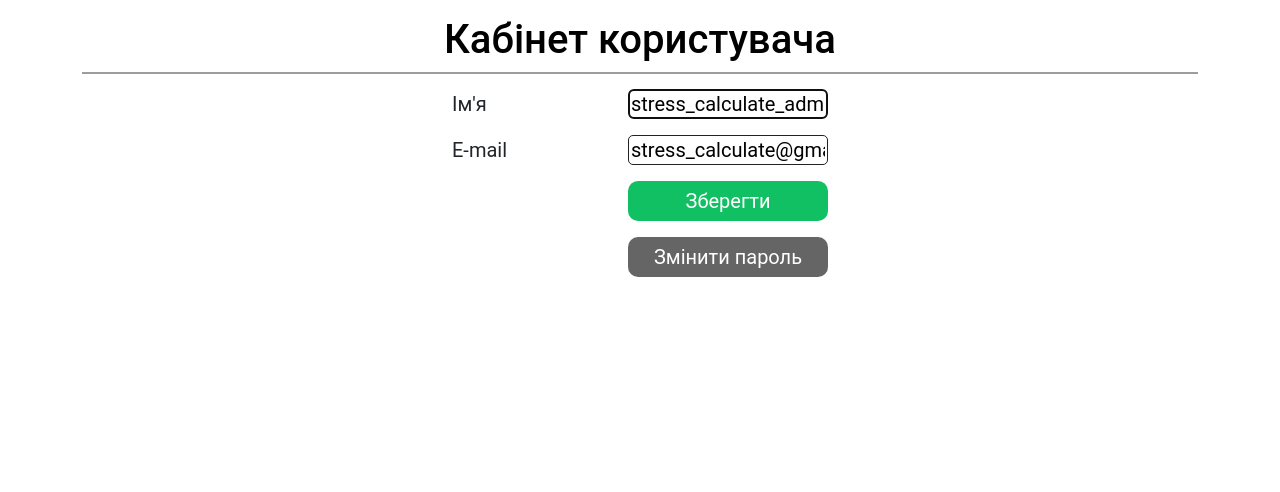
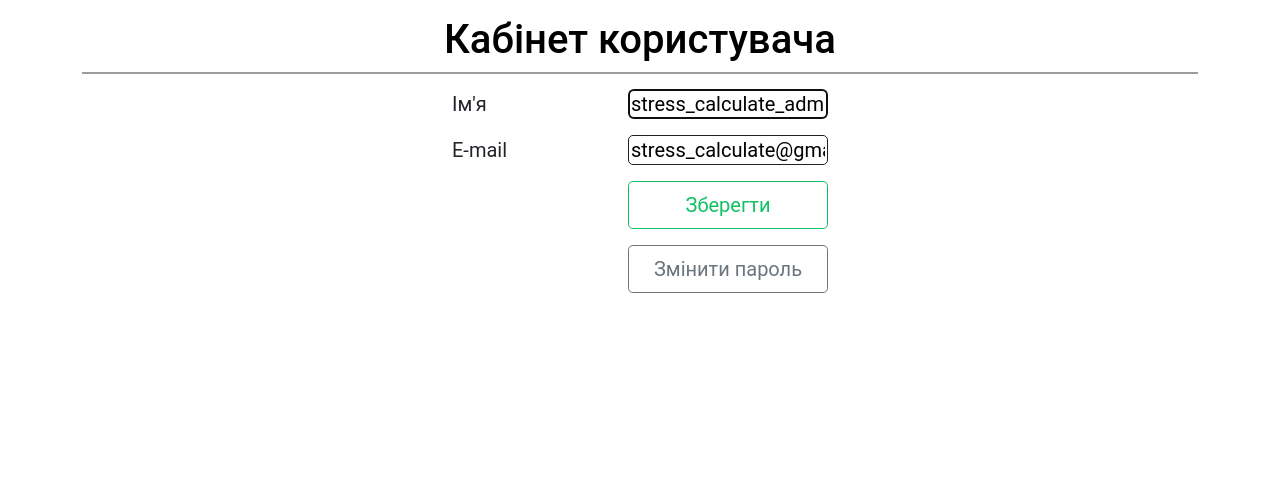
Before and after one commit to AtamanAA/test_calculate, a Django app: page /authentication/update_user/ in a window 1280 px wide. Shown: the part 72-564 px from the top of the page. Run offline with Django 4.2, Linux system fonts and the light colour scheme; a user stored in the database is signed in; data comes from the database, SQL or seed files in the repository; both versions use the stored data as it was after the commit; some libraries are stand-ins or nearby versions; some web fonts are replaced.

Commit message:
Update style button at home page and in auth-app

```diff
--- a/authentication/templates/authentication/update_user.html
+++ b/authentication/templates/authentication/update_user.html
@@ -22,14 +22,19 @@
                             <label for="id_email">{{ form.email.label }}</label>
                             {{ form.email }}
                         </p>
-                        <p>
-                            <span></span>
-                            <input class="btn-register" type="submit" value="Зберегти">
-                        </p>
-                        <div class="btn-password">
-                            <a href="{% url 'change_password' %}">Змінити пароль</a>
+
+                        <div class="btn-block">
+                            <button type="submit" class="btn btn-outline-secondary btn-lg btn-custom btn-auth" name="update">Зберегти</button>
                         </div>
                     </form>
+
+                    <form action="{% url 'change_password' %}" method="GET">
+                        {% csrf_token %}
+                        <div class="btn-block">
+                            <button type="submit" class="btn btn-outline-secondary btn-lg btn-custom-change-password" name="more">Змінити пароль</button>
+                        </div>
+                    </form>
+
                 </div>
             </div>
 
--- a/calculate/static/js/script.js
+++ b/calculate/static/js/script.js
@@ -11,6 +11,12 @@ if (document.title == "Різьба") {
 else if (document.title == "Труба") {
   $("#pipe").addClass('active')
 }
+else if (document.title == "Результати разрахунку труби") {
+  $("#pipe").addClass('active')
+}
+else if (document.title == "Зміна розрахунку труби") {
+  $("#pipe").addClass('active')
+}
 else if (document.title == "Матеріали") {
   $("#materials").addClass('active')
 }
--- a/calculate/static/sass/blocks/_button.sass
+++ b/calculate/static/sass/blocks/_button.sass
@@ -24,6 +24,33 @@
     display: flex
     flex-direction: column
 
+.btn-auth
+    margin: 0 0 0 auto
+    width: 200px
+    display: block
+
+.btn-custom-change-password
+    margin: 16px 0 0 auto
+    width: 200px
+
+.btn-home-menu
+    color: $btn-color
+    border-color: $btn-color
+.btn-home-menu:hover
+    color: #fff
+    background-color: $btn-color
+    border-color: $btn-color
+
+
+
+
+
+
+
+
+
+
+// OLD-Style Button
 
 .btn-calculate
     width: 300px
--- a/calculate/static/sass/blocks/_home.sass
+++ b/calculate/static/sass/blocks/_home.sass
@@ -38,7 +38,7 @@
                         margin: auto
                     .btn
                         display: block
-                        background-color: $btn-color
-                        border: none
+                        // background-color: $btn-color
+                        // border: none
                         font-size: 1.25rem
                         margin-top: 16px
--- a/calculate/templates/calculate/pipe_detail.html
+++ b/calculate/templates/calculate/pipe_detail.html
@@ -1,7 +1,7 @@
 {% extends "base.html" %}
 {% load static %}
 
-{% block title %}Труба результат{% endblock %}
+{% block title %}Зміна розрахунку труби{% endblock %}
 
 {% block content %}
 
--- a/calculate/templates/calculate/pipe_results.html
+++ b/calculate/templates/calculate/pipe_results.html
@@ -1,7 +1,7 @@
 {% extends "base.html" %}
 {% load static %}
 
-{% block title %}Труба результати{% endblock %}
+{% block title %}Результати разрахунку труби{% endblock %}
 
 {% block content %}
 
```
Also changed, not shown: authentication/templates/authentication/change_password.html (+5 -4 lines), authentication/templates/authentication/login.html (+3 -4 lines), authentication/templates/authentication/register.html (+3 -4 lines), calculate/templates/calculate/index.html (+17 -2 lines), calculate/static/css/style.min.css, db.sqlite3, 1 other file.
